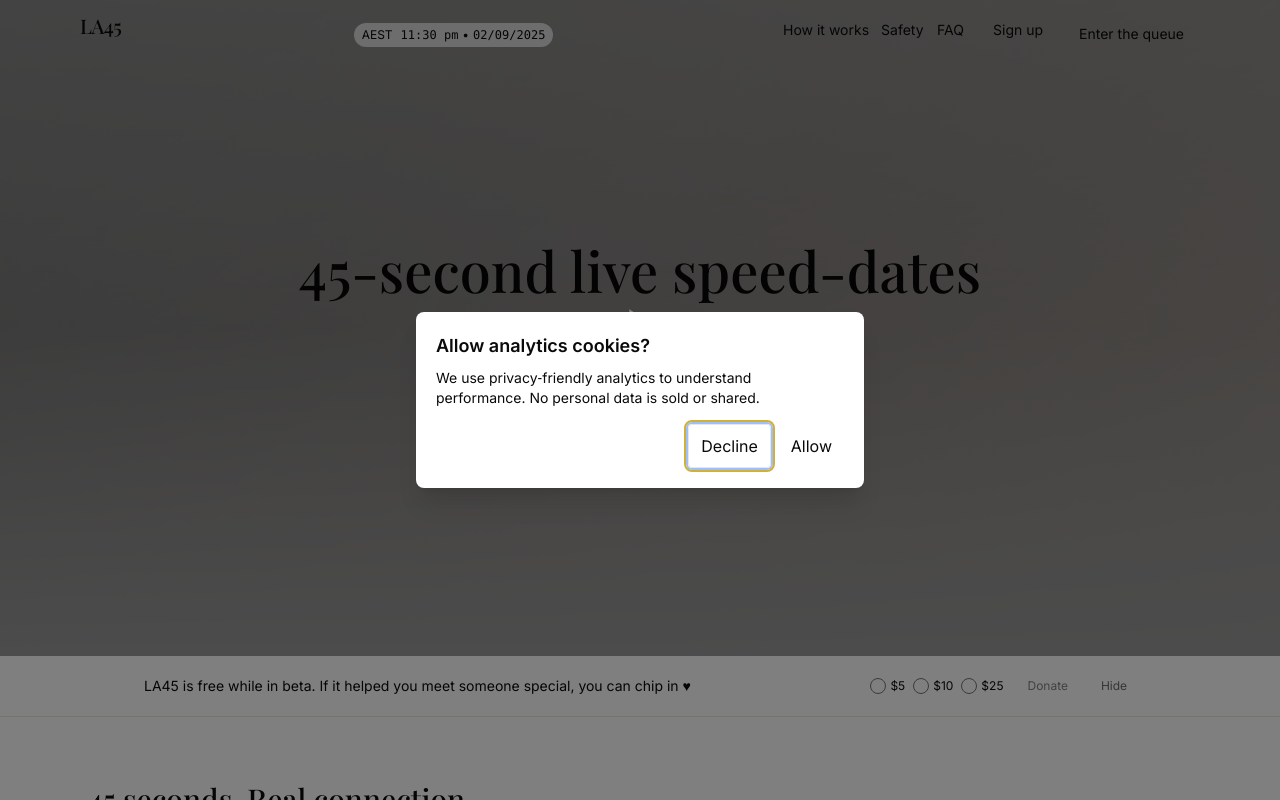
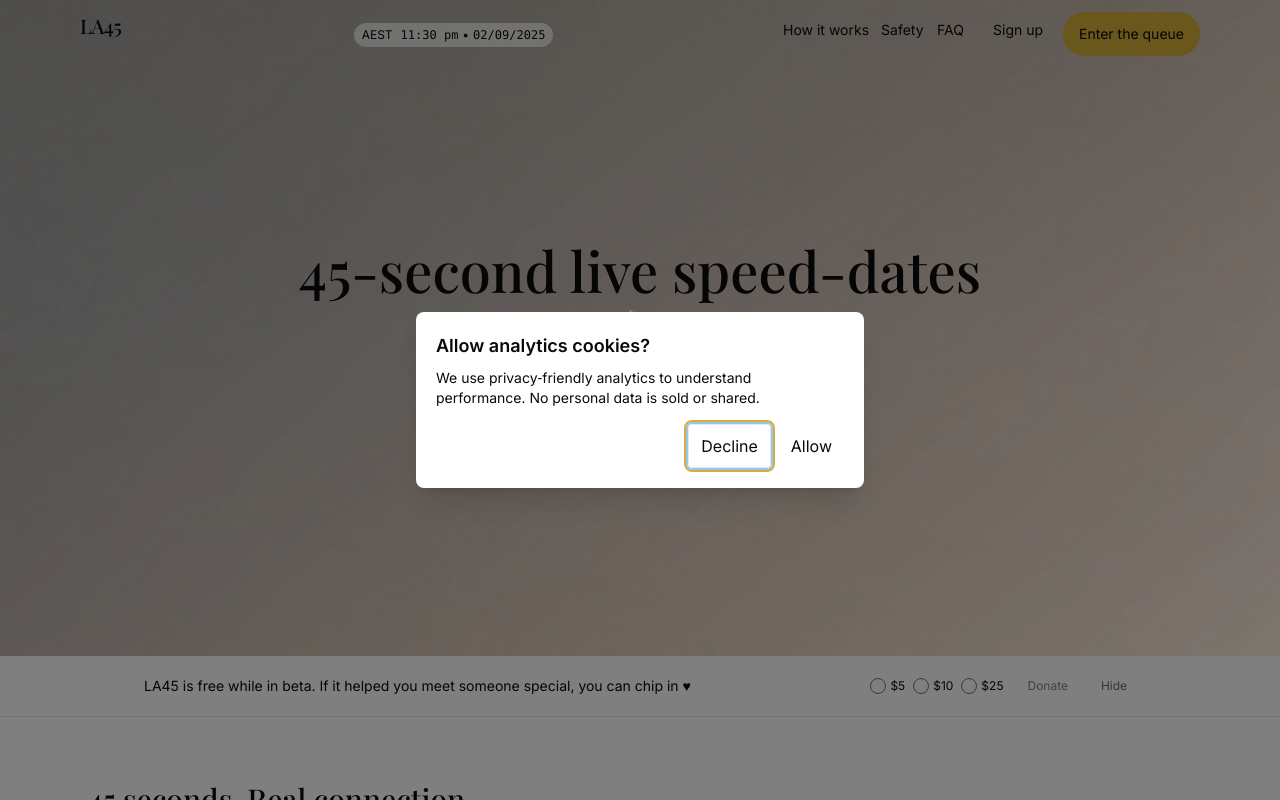
Before and after one commit to joshcabana/la45-site-optimised, a Next.js app: page / in a window 1280 px wide. Shown: the top 800 px of the page. Built offline with nearby package versions, Linux system fonts and the light colour scheme; no server answers.

Commit message:
feat: update styling and improve accessibility across components; refactor robots and sitemap base URL handling

```diff
--- a/app/(marketing)/page.tsx
+++ b/app/(marketing)/page.tsx
@@ -42,10 +42,10 @@ export default function HomePage() {
         <FooterCABANA />
       </main>
       {/* Mobile bottom sticky CTA to improve primary action discoverability */}
-      <div className="sm:hidden fixed bottom-0 inset-x-0 z-40 p-4 pb-[calc(1rem+env(safe-area-inset-bottom))] bg-black/70 backdrop-blur border-t border-white/10">
+      <div className="sm:hidden fixed bottom-0 inset-x-0 z-40 p-4 pb-[calc(1rem+env(safe-area-inset-bottom))] bg-ink/70 backdrop-blur border-t border-paper/10">
         <a
           href="/signup"
-          className="block w-full text-center rounded-full bg-gold-500 text-ink font-medium px-6 py-3 min-h-[44px] hover:opacity-95 focus-visible:outline-none focus-visible:ring-2 focus-visible:ring-gold-500"
+          className="block w-full text-center rounded-full bg-gold text-ink font-medium px-6 py-3 min-h-[44px] hover:opacity-90 focus-visible:outline-none focus-visible:ring-2 focus-visible:ring-gold"
         >
           Enter the queue
         </a>
--- a/app/robots.ts
+++ b/app/robots.ts
@@ -1,7 +1,9 @@
 import type { MetadataRoute } from 'next';
 
 export default function robots(): MetadataRoute.Robots {
-  const base = process.env.NEXT_PUBLIC_SITE_URL ?? 'https://la45.app';
+  const base =
+    process.env.NEXT_PUBLIC_SITE_URL ||
+    (process.env.VERCEL_URL ? `https://${process.env.VERCEL_URL}` : 'https://la45.app');
   return {
     rules: [{ userAgent: '*', allow: '/' }],
     sitemap: `${base}/sitemap.xml`,
--- a/app/sitemap.ts
+++ b/app/sitemap.ts
@@ -1,7 +1,9 @@
 import type { MetadataRoute } from 'next';
 
 export default function sitemap(): MetadataRoute.Sitemap {
-  const base = process.env.NEXT_PUBLIC_SITE_URL ?? 'https://la45.app';
+  const base =
+    process.env.NEXT_PUBLIC_SITE_URL ||
+    (process.env.VERCEL_URL ? `https://${process.env.VERCEL_URL}` : 'https://la45.app');
   const now = new Date();
   const routes = ['', 'onboarding', 'how-it-works', 'safety', 'faq', 'guidelines', 'privacy', 'terms'];
   return routes.map((p) => ({
--- a/components/Hero.tsx
+++ b/components/Hero.tsx
@@ -54,7 +54,7 @@ export default function Hero() {
           type="button"
           onClick={handlePlay}
           aria-label="Play hero video"
-          className="absolute inset-0 z-20 flex items-center justify-center bg-black/40 text-white focus-visible:ring-2 focus-visible:ring-gold"
+          className="absolute inset-0 z-20 flex items-center justify-center bg-ink/40 text-paper focus-visible:ring-2 focus-visible:ring-gold"
         >
           <svg
             xmlns="http://www.w3.org/2000/svg"
@@ -94,7 +94,7 @@ export default function Hero() {
           </div>
         </div>
       </div>
-      <div className="pointer-events-none absolute inset-0 bg-gradient-to-b from-white/70 via-white/40 to-white" aria-hidden />
+      <div className="pointer-events-none absolute inset-0 bg-gradient-to-b from-paper/70 via-paper/40 to-paper" aria-hidden />
     </section>
   );
 }
--- a/components/StickyNav.tsx
+++ b/components/StickyNav.tsx
@@ -48,7 +48,9 @@ export default function StickyNav() {
     <nav
       ref={ref}
       className={`fixed top-0 inset-x-0 z-50 transition-all ${
-        scrolled ? "glass backdrop-saturate-150 border-b border-[rgba(200,164,93,0.25)]" : "bg-transparent"
+        scrolled
+          ? "backdrop-blur-md bg-paper/80 dark:bg-ink/70 border-b border-ink/10 dark:border-paper/10"
+          : "bg-transparent"
       }`}
       aria-label="Primary"
     >
@@ -56,7 +58,7 @@ export default function StickyNav() {
         <Link
           href="/"
           onClick={handleLinkClick}
-          className="font-serif text-xl tracking-tight hover:opacity-90 focus:outline-none focus-visible:ring-2 focus-visible:ring-gold-500"
+          className="font-serif text-xl tracking-tight hover:opacity-90 focus:outline-none focus-visible:ring-2 focus-visible:ring-gold"
         >
           LA45
         </Link>
@@ -68,7 +70,7 @@ export default function StickyNav() {
           {/* Mobile menu toggle button. Hidden on ≥sm screens */}
           <button
             type="button"
-            className="sm:hidden p-2 text-ink/80 hover:text-ink focus:outline-none focus-visible:ring-2 focus-visible:ring-gold-500"
+            className="sm:hidden p-2 min-h-[44px] text-ink/80 hover:text-ink focus:outline-none focus-visible:ring-2 focus-visible:ring-gold"
             onClick={() => setMenuOpen(!menuOpen)}
             aria-label={menuOpen ? "Close menu" : "Open menu"}
             aria-expanded={menuOpen}
@@ -109,23 +111,23 @@ export default function StickyNav() {
           } md:flex md:flex-row md:static md:p-0 md:gap-3 items-center`}
         >
           <Link
-            href="/#how"
+            href="/how-it-works"
             onClick={handleLinkClick}
-            className="text-sm py-2 min-h-[44px] hover:underline decoration-gold-500 underline-offset-4 focus-visible:outline-none focus-visible:ring-2 focus-visible:ring-gold-500"
+            className="text-sm py-2 min-h-[44px] hover:underline decoration-gold underline-offset-4 focus-visible:outline-none focus-visible:ring-2 focus-visible:ring-gold"
           >
             How it works
           </Link>
           <Link
-            href="/#safety"
+            href="/safety"
             onClick={handleLinkClick}
-            className="text-sm py-2 min-h-[44px] hover:underline decoration-gold-500 underline-offset-4 focus-visible:outline-none focus-visible:ring-2 focus-visible:ring-gold-500"
+            className="text-sm py-2 min-h-[44px] hover:underline decoration-gold underline-offset-4 focus-visible:outline-none focus-visible:ring-2 focus-visible:ring-gold"
           >
             Safety
           </Link>
           <Link
-            href="/#faq"
+            href="/faq"
             onClick={handleLinkClick}
-            className="text-sm py-2 min-h-[44px] hover:underline decoration-gold-500 underline-offset-4 focus-visible:outline-none focus-visible:ring-2 focus-visible:ring-gold-500"
+            className="text-sm py-2 min-h-[44px] hover:underline decoration-gold underline-offset-4 focus-visible:outline-none focus-visible:ring-2 focus-visible:ring-gold"
           >
             FAQ
           </Link>
@@ -135,7 +137,7 @@ export default function StickyNav() {
               gaEvent("signup_click");
               handleLinkClick();
             }}
-            className="text-sm py-2 min-h-[44px] hover:underline decoration-gold-500 underline-offset-4 focus-visible:outline-none focus-visible:ring-2 focus-visible:ring-gold-500"
+            className="text-sm py-2 min-h-[44px] hover:underline decoration-gold underline-offset-4 focus-visible:outline-none focus-visible:ring-2 focus-visible:ring-gold"
           >
             Sign up
           </Link>
@@ -145,7 +147,7 @@ export default function StickyNav() {
               gaEvent("enter_queue_click");
               handleLinkClick();
             }}
-            className="md:ml-2 inline-flex items-center px-4 py-2 min-h-[44px] rounded-full bg-gold-500 text-ink text-sm font-medium hover:opacity-95 focus-visible:outline-none focus-visible:ring-2 focus-visible:ring-gold-500"
+            className="md:ml-2 inline-flex items-center px-4 py-2 min-h-[44px] rounded-full bg-gold text-ink text-sm font-medium hover:opacity-90 focus-visible:outline-none focus-visible:ring-2 focus-visible:ring-gold"
           >
             Enter the queue
           </Link>
--- a/components/StructuredData.tsx
+++ b/components/StructuredData.tsx
@@ -2,23 +2,25 @@
 
 export default function StructuredData() {
   const base =
-    process.env.NEXT_PUBLIC_SITE_URL || "https://la45-site-optimised.vercel.app";
+    process.env.NEXT_PUBLIC_SITE_URL ||
+    (process.env.VERCEL_URL ? `https://${process.env.VERCEL_URL}` : "https://la45.app");
   const org = {
     '@context': 'https://schema.org',
     '@type': 'Organization',
     name: 'LA45',
     url: base,
     logo: `${base}/logo.png`,
-  };
-  const app = {
+    slogan: '45-second live speed-dates',
+    description: 'Live video speed dates. Anonymous until you both match.',
+  } as const;
+  const site = {
     '@context': 'https://schema.org',
-    '@type': 'SoftwareApplication',
+    '@type': 'WebSite',
     name: 'LA45',
-    applicationCategory: 'DatingApplication',
-    operatingSystem: 'Web',
+    url: base,
     inLanguage: 'en-AU',
-    offers: { '@type': 'Offer', price: '0', priceCurrency: 'AUD' },
-  };
+    description: '45-second live speed-dates',
+  } as const;
   return (
     <>
       <script
@@ -27,7 +29,7 @@ export default function StructuredData() {
       />
       <script
         type="application/ld+json"
-        dangerouslySetInnerHTML={{ __html: JSON.stringify(app) }}
+        dangerouslySetInnerHTML={{ __html: JSON.stringify(site) }}
       />
     </>
   );
```
